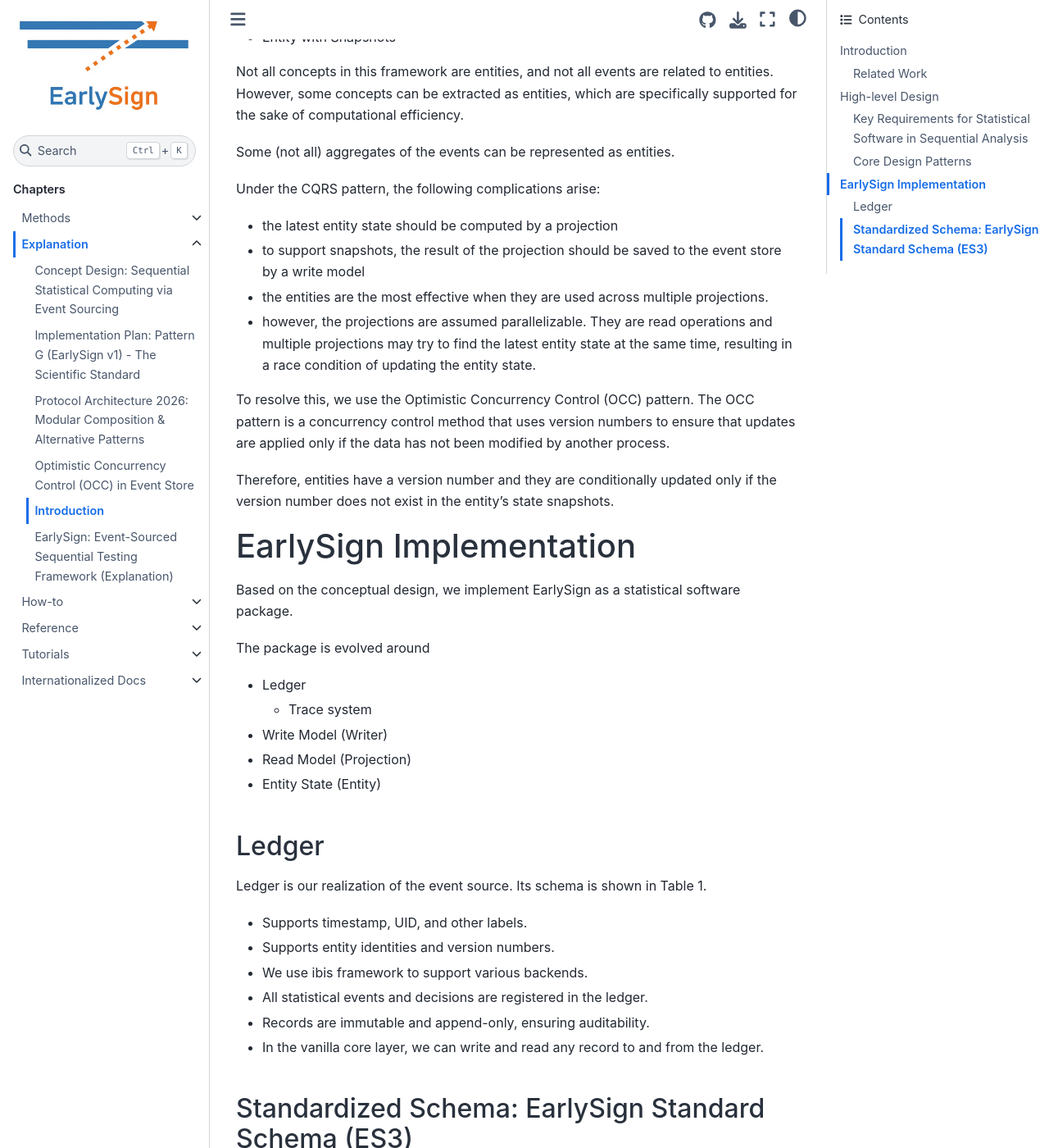
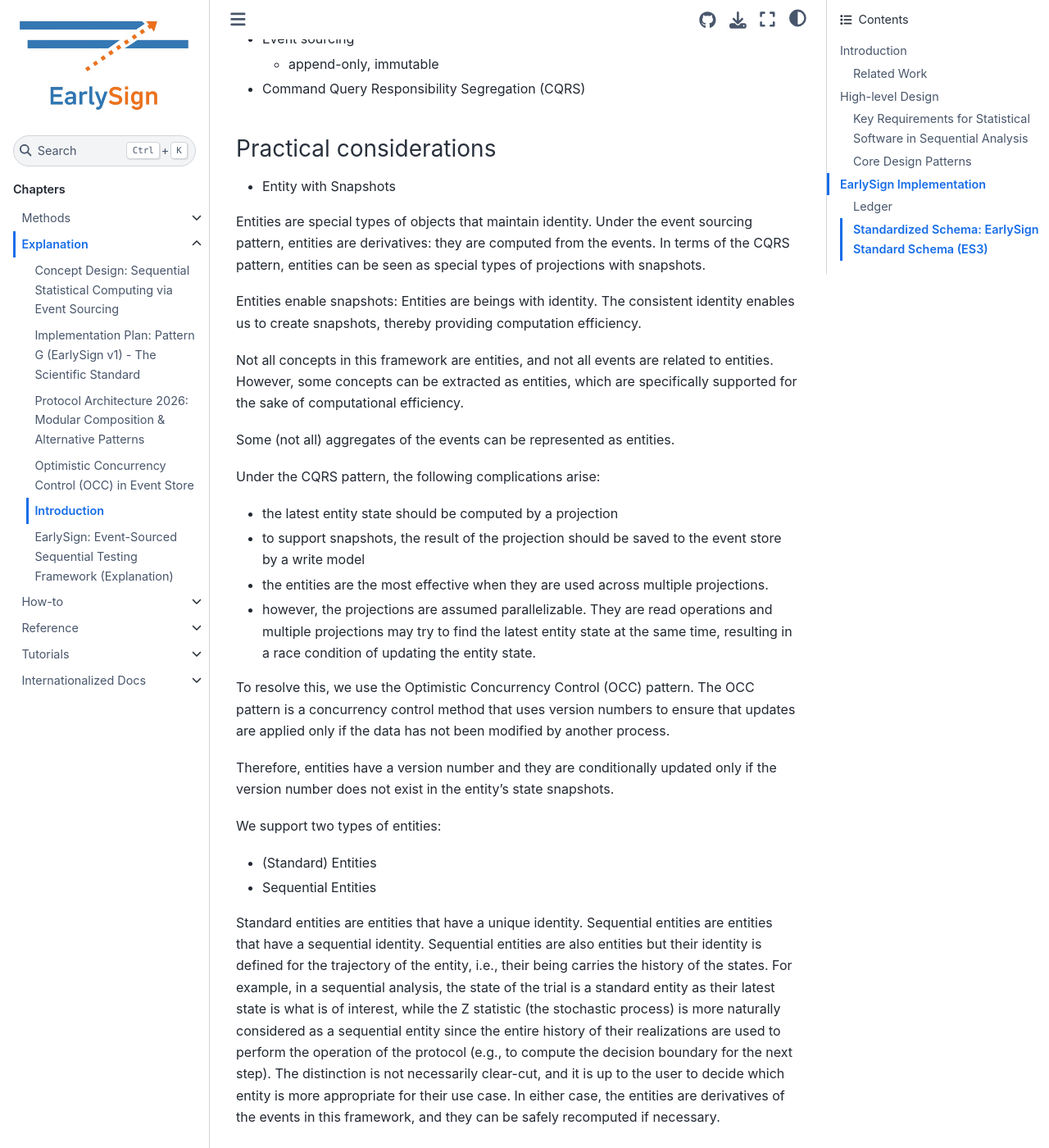
Before and after one commit to early-sign/EarlySign, a Sphinx documentation site: the page built from docs/source/explanation/JSS.md, in a window 1280 px wide and 1400 px high, scrolled down 1543 px. Shown: the whole window at 82% size. Built offline with Sphinx 7.4.7 and the Sphinx Book theme 1.1.4, drawn with Linux system fonts in a browser that asks for light colours; some of the changed text lies outside the part shown.

Commit message:
Update docs

```diff
--- a/docs/source/explanation/JSS.md
+++ b/docs/source/explanation/JSS.md
@@ -28,10 +33,17 @@
 ## Core Design Patterns
 
 - Event sourcing
+  - append-only, immutable
 - Command Query Responsibility Segregation (CQRS)
 
 ### Practical considerations
 - Entity with Snapshots
+
+Entities are special types of objects that maintain identity.
+Under the event sourcing pattern, entities are derivatives: they are computed from the events.
+In terms of the CQRS pattern, entities can be seen as special types of projections with snapshots.
+
+Entities enable snapshots: Entities are beings with identity. The consistent identity enables us to create snapshots, thereby providing computation efficiency.
 
 Not all concepts in this framework are entities, and not all events are related to entities. However, some concepts can be extracted as entities, which are specifically supported for the sake of computational efficiency.
 
@@ -47,6 +59,17 @@
 The OCC pattern is a concurrency control method that uses version numbers to ensure that updates are applied only if the data has not been modified by another process.
 
 Therefore, entities have a version number and they are conditionally updated only if the version number does not exist in the entity's state snapshots.
+
+We support two types of entities:
+- (Standard) Entities
+- Sequential Entities
+
+Standard entities are entities that have a unique identity.
+Sequential entities are entities that have a sequential identity.
+Sequential entities are also entities but their identity is defined for the trajectory of the entity, i.e., their being carries the history of the states.
+For example, in a sequential analysis, the state of the trial is a standard entity as their latest state is what is of interest, while the Z statistic (the stochastic process) is more naturally considered as a sequential entity since the entire history of their realizations are used to perform the operation of the protocol (e.g., to compute the decision boundary for the next step).
+The distinction is not necessarily clear-cut, and it is up to the user to decide which entity is more appropriate for their use case.
+In either case, the entities are derivatives of the events in this framework, and they can be safely recomputed if necessary.
 
 # EarlySign Implementation
 
```
Also changed, not shown: other parts of docs/source/explanation/JSS.md (+5 -0 lines).
